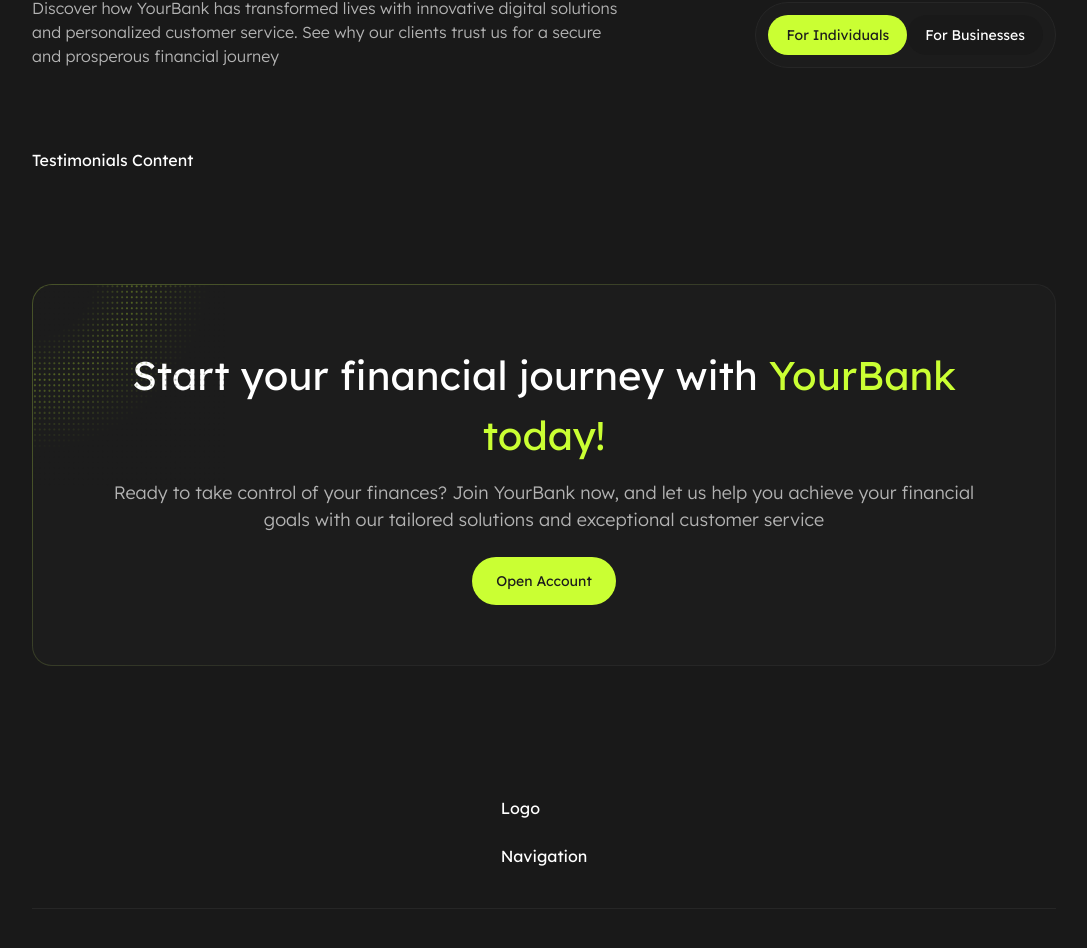
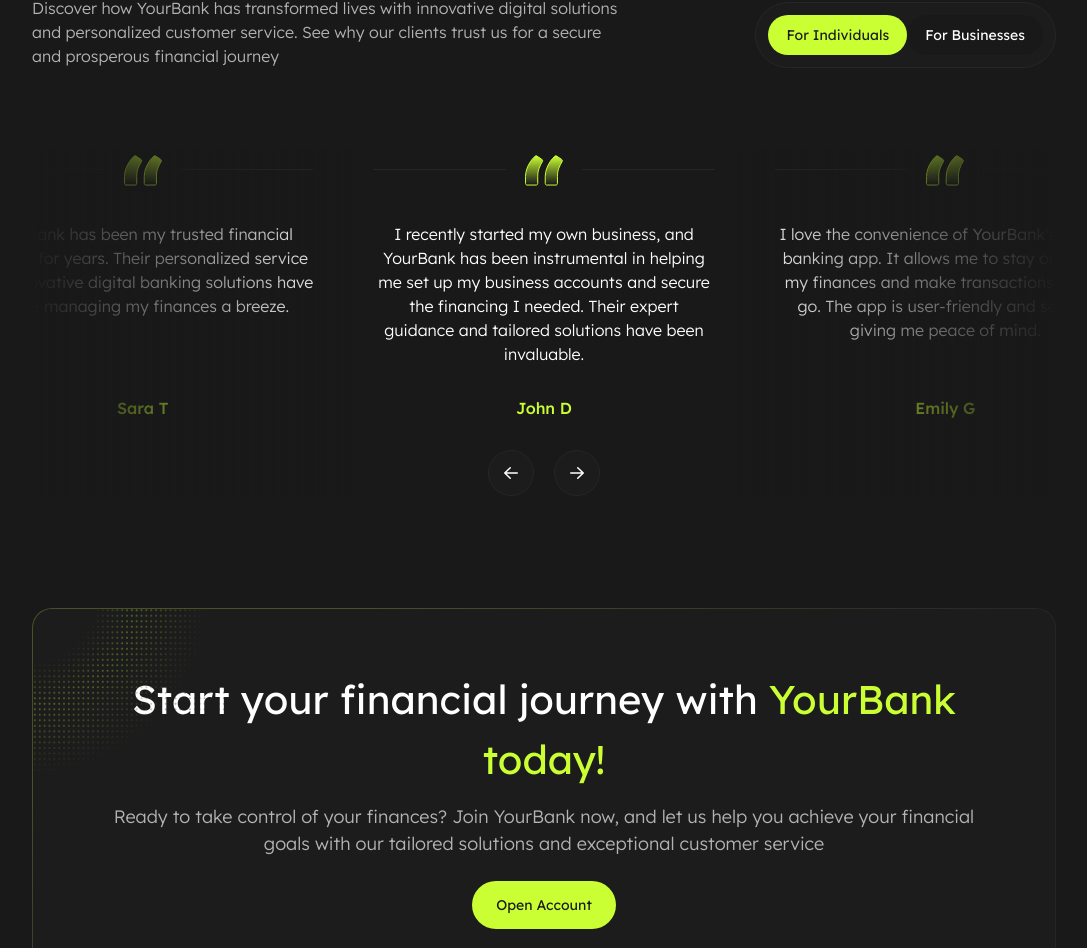
Before and after one commit to zulmy-azhary/your-bank, a Next.js app: page / in a window 1280 px wide. Shown: the part 4806-5754 px from the top of the page, without its empty margins (96-1183 px from the left). Built offline with nearby package versions, Linux system fonts and the light colour scheme.

Commit message:
feat: create testimonial card & carousel, update testimonials' section

```diff
--- a/app/(index)/_components/testimonials/index.tsx
+++ b/app/(index)/_components/testimonials/index.tsx
@@ -1,5 +1,6 @@
 import { Section } from "@/components/ui/section";
 import { TestimonialsTabs } from "./testimonials-tabs";
+import { TestimonialsCarousel } from "./testimonials-carousel";
 
 const TestimonialsTitle: React.FC = () => {
   return (
@@ -21,15 +22,11 @@ const TestimonialsTitle: React.FC = () => {
   );
 };
 
-const TestimonialsContent: React.FC = () => {
-  return <div className="">Testimonials Content</div>;
-};
-
 export const Testimonials: React.FC = () => {
   return (
     <Section className="flex flex-col gap-y-[40px] lg:gap-y-20 2xl:gap-y-[100px]">
       <TestimonialsTitle />
-      <TestimonialsContent />
+      <TestimonialsCarousel />
     </Section>
   );
 };
--- /dev/null
+++ b/app/(index)/_components/testimonials/testimonials-card.tsx
@@ -0,0 +1,30 @@
+import { Card } from "@/components/ui/card";
+import Image from "next/image";
+
+type TestimonialCardProps = {
+  user: string;
+  comment: string;
+};
+
+export const TestimonialCard: React.FC<TestimonialCardProps> = (props) => {
+  const { user, comment } = props;
+
+  return (
+    <Card className="flex flex-col items-center gap-y-[30px] lg:border-none lg:bg-transparent lg:!p-0 h-full">
+      <div className="flex flex-row items-center gap-x-4 w-full">
+        <span className="relative block w-full h-px border-b border-shades-grey-15" />
+        <Image
+          src="/assets/double-quotes.svg"
+          alt="Double quotes"
+          className="size-11 2xl:size-14"
+          width={0}
+          height={0}
+          sizes="auto"
+        />
+        <span className="relative block w-full h-px border-b border-shades-grey-15" />
+      </div>
+      <p className="text-sm text-center lg:text-base 2xl:text-lg font-light">{comment}</p>
+      <h5 className="font-medium text-shades-green-60 2xl:text-lg mt-auto">{user}</h5>
+    </Card>
+  );
+};
--- /dev/null
+++ b/app/(index)/_components/testimonials/testimonials-carousel.tsx
@@ -0,0 +1,143 @@
+"use client";
+
+import React, { useEffect, useRef, useState } from "react";
+import { motion, useMotionValue, useSpring } from "framer-motion";
+import { testimonials } from "./data";
+import { Button } from "@/components/ui/button";
+import { HiMiniArrowLeft, HiMiniArrowRight } from "react-icons/hi2";
+import { TestimonialCard } from "./testimonials-card";
+import useBreakpoint from "@/hooks/breakpoint";
+
+export const TestimonialsCarousel: React.FC = () => {
+  const [activeSlide, setActiveSlide] = useState(0);
+  const [offset, setOffset] = useState<32 | 60 | 80>(32);
+  const breakpoint = useBreakpoint();
+  const containerRef = useRef<HTMLUListElement>(null);
+  const itemsRef = useRef<(HTMLLIElement | null)[]>([]);
+  // Control wether carousel can slide prev or next
+  const canScrollPrev = activeSlide > 0;
+  const canScrollNext = activeSlide < testimonials.length - 1;
+  const offsetX = useMotionValue(-offset);
+  const animatedX = useSpring(offsetX, {
+    damping: 30,
+    stiffness: 100,
+  });
+
+  function handleCarouselResponsive(size: typeof breakpoint) {
+    const fallbackWidth = itemsRef.current.at(0)?.getBoundingClientRect().width;
+    if (fallbackWidth === undefined) return;
+    let activeSlideValue: number; // Current Slide
+    let offsetValue: 32 | 60 | 80; // Gap between items
+    let offsetXValue: number; // Offset between items
+
+    if (size === "sm") {
+      activeSlideValue = 1;
+      offsetValue = 32;
+      offsetXValue = -fallbackWidth - 32;
+    } else if (size === "md") {
+      activeSlideValue = 0;
+      offsetValue = 32;
+      offsetXValue = 0;
+    } else if (size === "lg") {
+      activeSlideValue = 1;
+      offsetValue = 60;
+      offsetXValue = -60;
+    } else if (size === "xl") {
+      activeSlideValue = 1;
+      offsetValue = 60;
+      offsetXValue = -60;
+    } else {
+      activeSlideValue = 1;
+      offsetValue = 80;
+      offsetXValue = -80;
+    }
+
+    setActiveSlide(activeSlideValue);
+    setOffset(offsetValue);
+    offsetX.set(offsetXValue);
+  }
+
+  useEffect(() => {
+    handleCarouselResponsive(breakpoint);
+  }, [breakpoint, itemsRef.current.at(0)?.getBoundingClientRect().width]);
+
+  function scrollPrev() {
+    //prevent scrolling past first item
+    if (!canScrollPrev) return;
+
+    const nextWidth = itemsRef.current.at(activeSlide - 1)?.getBoundingClientRect().width;
+    if (nextWidth === undefined) return;
+    offsetX.set(offsetX.get() + offset + nextWidth);
+
+    setActiveSlide((prev) => prev - 1);
+  }
+
+  function scrollNext() {
+    // prevent scrolling past last item
+    if (!canScrollNext) return;
+
+    const nextWidth = itemsRef.current.at(activeSlide + 1)?.getBoundingClientRect().width;
+    if (nextWidth === undefined) return;
+    offsetX.set(offsetX.get() - offset - nextWidth);
+
+    setActiveSlide((prev) => prev + 1);
+  }
+
+  return (
+    <div className="flex flex-row flex-wrap xl:flex-nowrap justify-center items-center gap-x-5 gap-y-[30px] xl:gap-x-10 2xl:gap-x-[50px] relative overflow-x-hidden">
+      <Button
+        variant="secondary"
+        className="p-3 2xl:p-3.5 justify-self-end xl:justify-self-start z-10"
+        type="button"
+        onClick={scrollPrev}
+        disabled={!canScrollPrev}
+      >
+        <HiMiniArrowLeft className="size-5 xl:size-6" />
+      </Button>
+      <div className="order-first xl:order-none overflow-x-hidden">
+        <motion.ul
+          ref={containerRef}
+          className="order-first xl:order-none flex flex-row gap-x-8 lg:gap-x-[60px] 2xl:gap-x-20"
+          style={{
+            x: animatedX,
+          }}
+        >
+          {testimonials.map(({ user, comment }, idx) => (
+            <motion.li
+              key={idx}
+              ref={(el) => {
+                itemsRef.current[idx] = el as HTMLLIElement;
+              }}
+              className="list-none shrink-0 max-w-fit lg:shrink-0 lg:basis-1/3"
+              transition={{
+                ease: "easeInOut",
+                duration: 0.5,
+              }}
+            >
+              <TestimonialCard user={user} comment={comment} />
+            </motion.li>
+          ))}
+        </motion.ul>
+      </div>
+      <Button
+        variant="secondary"
+        className="p-3 2xl:p-3.5 justify-self-start xl:justify-self-end z-10"
+        type="button"
+        onClick={scrollNext}
+        disabled={!canScrollNext}
+      >
+        <HiMiniArrowRight className="size-5 xl:size-6" />
+      </Button>
+      <GradientEdges />
+    </div>
+  );
+};
+
+const GradientEdges: React.FC = () => {
+  return (
+    <>
+      <div className="pointer-events-none absolute bottom-0 left-0 top-0 w-[25vw] bg-gradient-to-r from-shades-grey-10 xl:from-25% to-transparent" />
+      <div className="pointer-events-none absolute bottom-0 right-0 top-0 w-[25vw] bg-gradient-to-l from-shades-grey-10 xl:from-25% to-transparent" />
+    </>
+  );
+};
```
